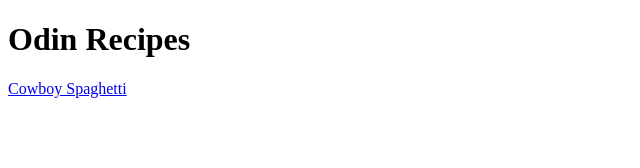
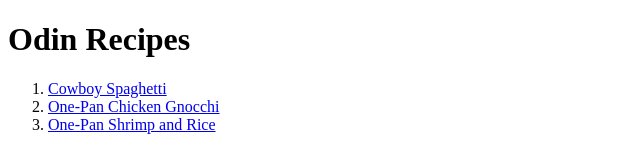
Before and after one commit to Mckibz/odin-recipes, a plain HTML site: page index.html in a window 1280 px wide. Shown: the whole page, without its empty margins (0-640 px from the left). Drawn offline with Linux system fonts and the light colour scheme.

Commit message:
New recipes
Created 2 new recipe pages and added their links to index page

```diff
--- a/index.html
+++ b/index.html
@@ -7,6 +7,10 @@
 </head>
 <body>
     <h1>Odin Recipes</h1>
-    <a href="recipes/cowboy-spaghetti.html">Cowboy Spaghetti</a>
+    <ol>
+    <li> <a href="recipes/cowboy-spaghetti.html">Cowboy Spaghetti</a> </li>
+    <li> <a href="recipes/gnocchi.html">One-Pan Chicken Gnocchi</a> </li>
+    <li> <a href="recipes/shrimp-rice.html">One-Pan Shrimp and Rice</a> </li>
+    </ol>
 </body>
 </html>
```
Also changed, not shown: recipes/gnocchi.html (added, +11 -0 lines), recipes/shrimp-rice.html (added, +11 -0 lines).
